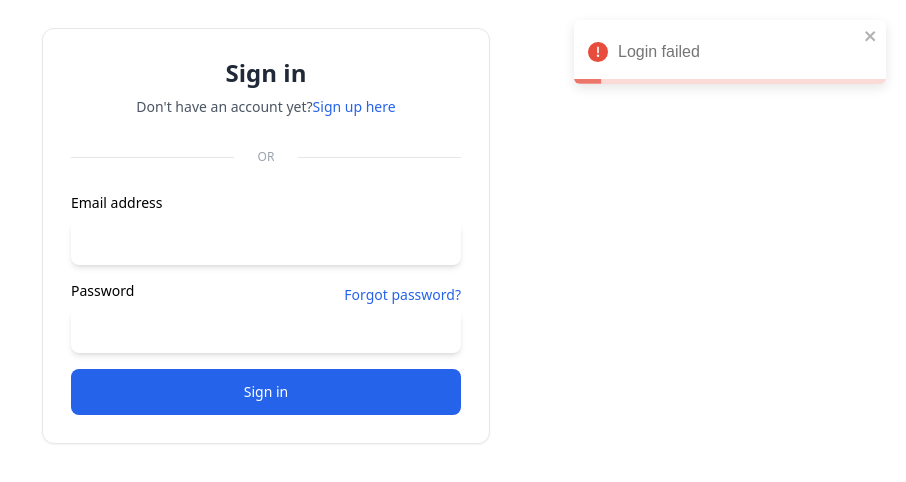
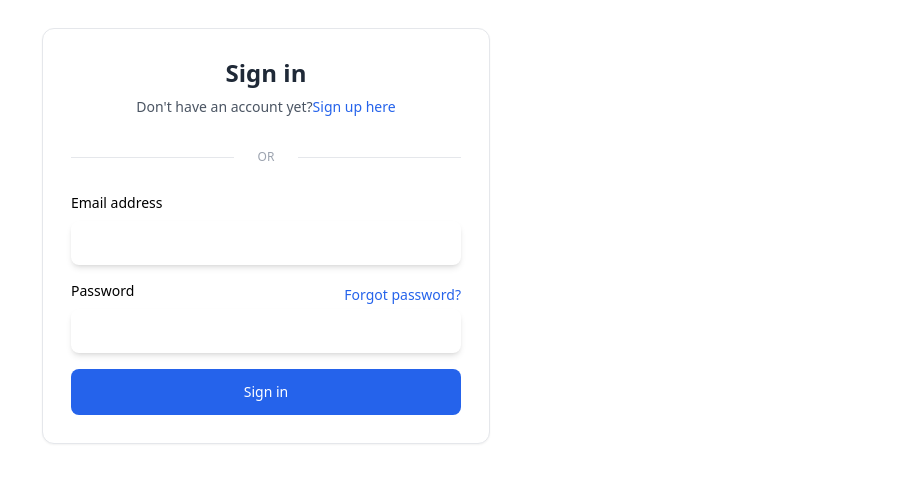
Before and after one commit to ndickers/books-UI, a React (Vite) app: page /login in a window 1280 px wide. Shown: the top 482 px of the page, without its empty margins (374-1280 px from the left). Built offline with nearby package versions, Linux system fonts and the light colour scheme.

Commit message:
remove else part in login page

```diff
--- a/src/pages/Login.tsx
+++ b/src/pages/Login.tsx
@@ -25,8 +25,6 @@ export default function Login() {
     if (user !== null) {
       toast.success("Login successful");
       navigate("/books");
-    } else {
-      toast.error("Login failed");
     }
   }, [navigate, user]);
 
```
